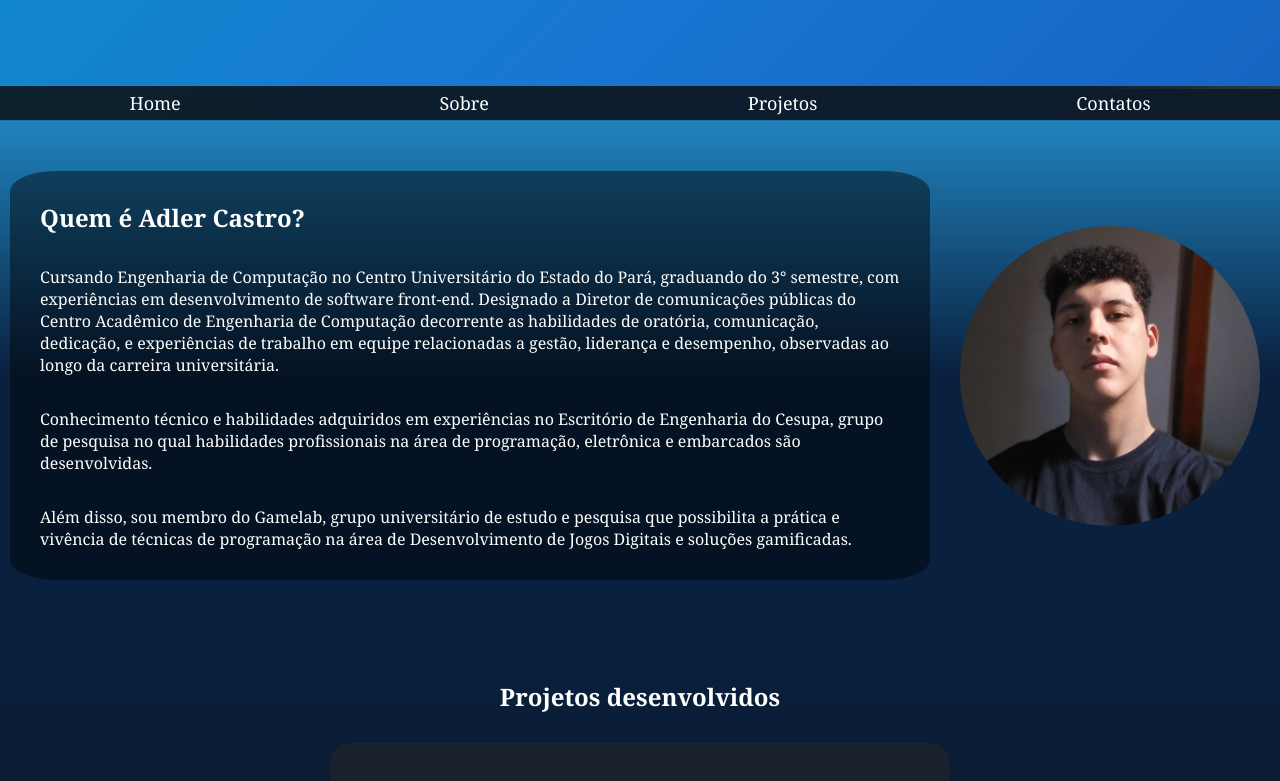
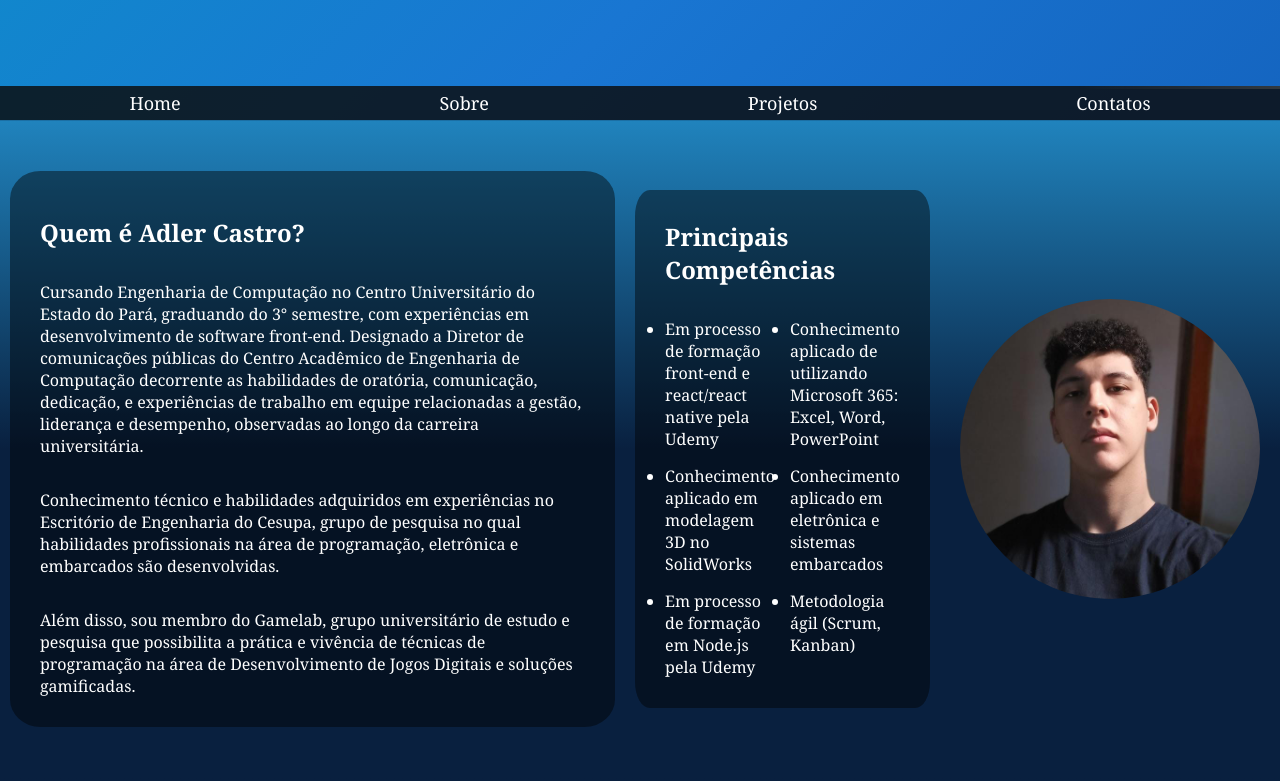
Before and after one commit to AdlerCastro/Website-Pessoal, a Next.js app in the folder website-pessoal/: page / in a window 1280 px wide. Shown: the part 680-1461 px from the top of the page. Built offline with nearby package versions, Linux system fonts and the light colour scheme.

Commit message:
:lipstick: style: Ajustando o CSS da seção

```diff
--- a/website-pessoal/src/components/templates/About/index.tsx
+++ b/website-pessoal/src/components/templates/About/index.tsx
@@ -7,13 +7,28 @@ const About = () => {
   return (
     <>
       <section id={sections.About} className="about">
+
         <div className="description">
           <h1>Quem é Adler Castro?</h1>
           <p>Cursando Engenharia de Computação no Centro Universitário do Estado do Pará, graduando do 3° semestre, com experiências em desenvolvimento de software front-end. Designado a Diretor de comunicações públicas do Centro Acadêmico de Engenharia de Computação decorrente as habilidades de oratória, comunicação, dedicação, e experiências de trabalho em equipe relacionadas a gestão, liderança e desempenho, observadas ao longo da carreira universitária.</p>
 
           <p>Conhecimento técnico e habilidades adquiridos em experiências no Escritório de Engenharia do Cesupa, grupo de pesquisa no qual habilidades profissionais na área de programação, eletrônica e embarcados são desenvolvidas.</p>
+
           <p>Além disso, sou membro do Gamelab, grupo universitário de estudo e pesquisa que possibilita a prática e vivência de técnicas de programação na área de Desenvolvimento de Jogos Digitais e soluções gamificadas.</p>
         </div>
+
+        <div className="Skills">
+          <h1>Principais Competências</h1>
+          <ul className="listSkills">
+            <li>Em processo de formação front-end e react/react native pela Udemy</li>
+            <li>Conhecimento aplicado de utilizando Microsoft 365: Excel, Word, PowerPoint</li>
+            <li>Conhecimento aplicado em modelagem 3D no SolidWorks</li>
+            <li>Conhecimento aplicado em eletrônica e sistemas embarcados</li>
+            <li>Em processo de formação em Node.js pela Udemy</li>
+            <li>Metodologia ágil &#40;Scrum, Kanban&#41;</li>
+          </ul>
+        </div>
+
         <Image src={Eu} alt="Foto de Perfil" className="image" />
       </section>
     </>
--- a/website-pessoal/src/components/templates/About/styles.css
+++ b/website-pessoal/src/components/templates/About/styles.css
@@ -7,8 +7,8 @@
 .about{
     display: flex;
     align-items: center;
-    flex-direction: row;
-    justify-content: space-around;
+    flex-direction: column;
+    justify-content: center;
     width: 100%;
     background: var(--background-color-About);
     color: var(--text-color-About);
@@ -29,6 +29,10 @@
     border-radius: 5%;
 }
 
+.description h1{
+    padding-top: 15px;
+}
+
 .description p{
     align-items: center;
     justify-content: center;
@@ -43,6 +47,23 @@
     padding: 20px;
 }
 
+.Skills{
+    display: flex;
+    flex-direction: column;
+    padding: 30px;
+    margin: 10px;
+    gap: 2rem;
+
+    background: var(--background-description);
+    border-radius: 5%;
+}
+
+.listSkills{
+    display: grid;
+    grid-template-columns: repeat(2,1fr);
+    gap: 15px;
+}
+
 @media(max-width: 767px){
     .about{
         flex-direction: column;
@@ -51,7 +72,13 @@
     }
 
     .description{
-        order: 1;
+        padding-block: 20px;
+        margin-top: 0;
+        margin-bottom: 20px;
+        gap: 0.5rem;
+    }
+
+    .Skills{
         padding-block: 20px;
         margin-top: 0;
         margin-bottom: 20px;
@@ -59,6 +86,7 @@
     }
 
     .image{
+        order: -1;
         width: 200px;
         height: 200px;
         margin: 10px;
@@ -68,6 +96,10 @@
 }
 
 @media(min-width: 768px){
+    .image{
+        order: -1;
+    }
+
     @media(max-width: 900px){
         .image{
             width: 300px;
@@ -76,7 +108,17 @@
     }
 }
 
-@media(min-width: 1440px){
+@media(min-width: 1024px){
+    .image{
+        order: 0;
+    }
+
+    .about{
+        flex-direction: row;
+    }
+}
+
+@media(min-width:1440px){
     .about{
         gap: 5%;
     }
@@ -84,6 +126,12 @@
     .description{
         margin-inline: 20px;
         margin-block: 0;
-        width: 60%;
+        width: 50%;
+    }
+
+    .Skills{
+        /* margin-inline: 20px; */
+        margin-block: 0;
+        width: 30%;
     }
 }
```
